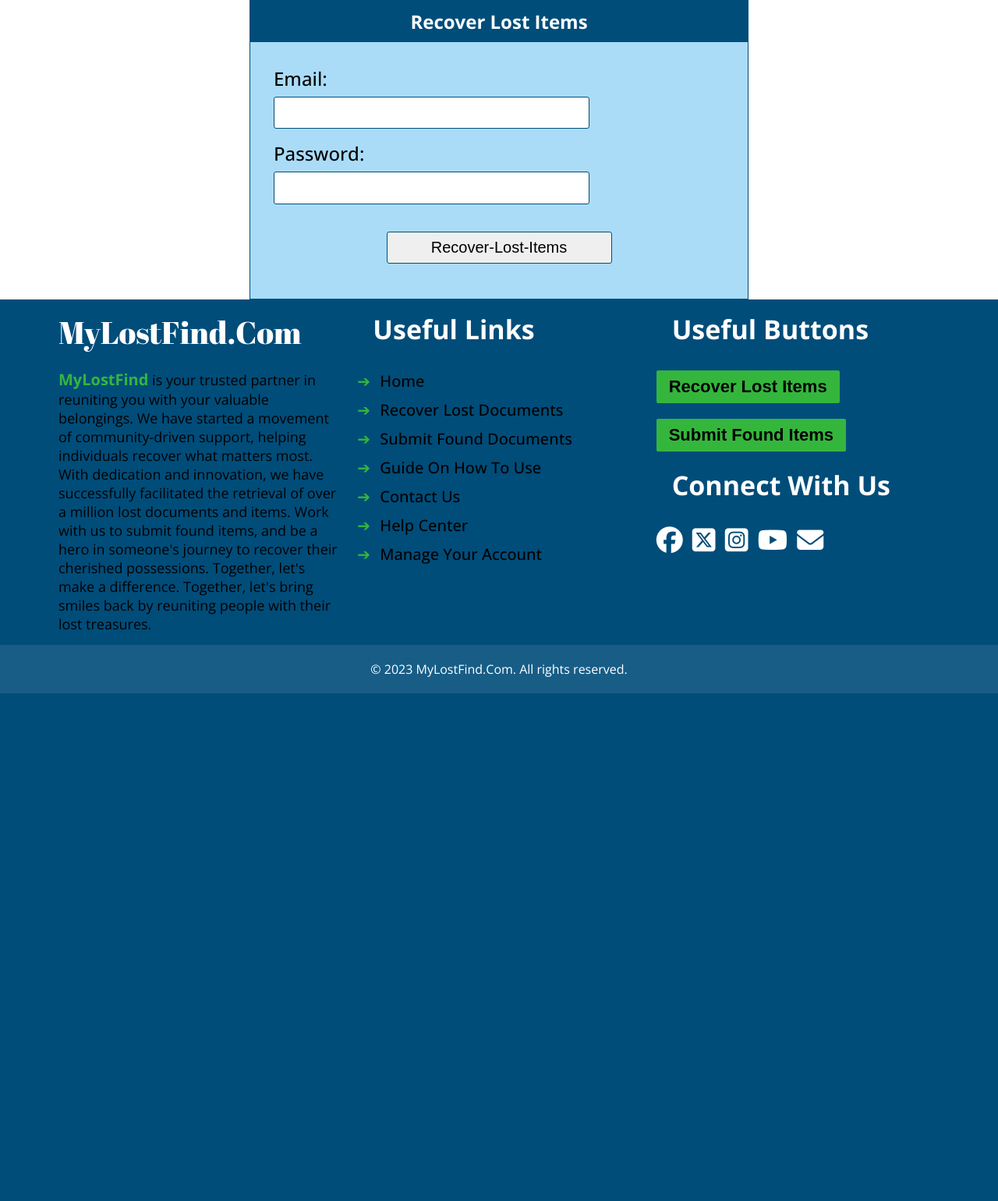
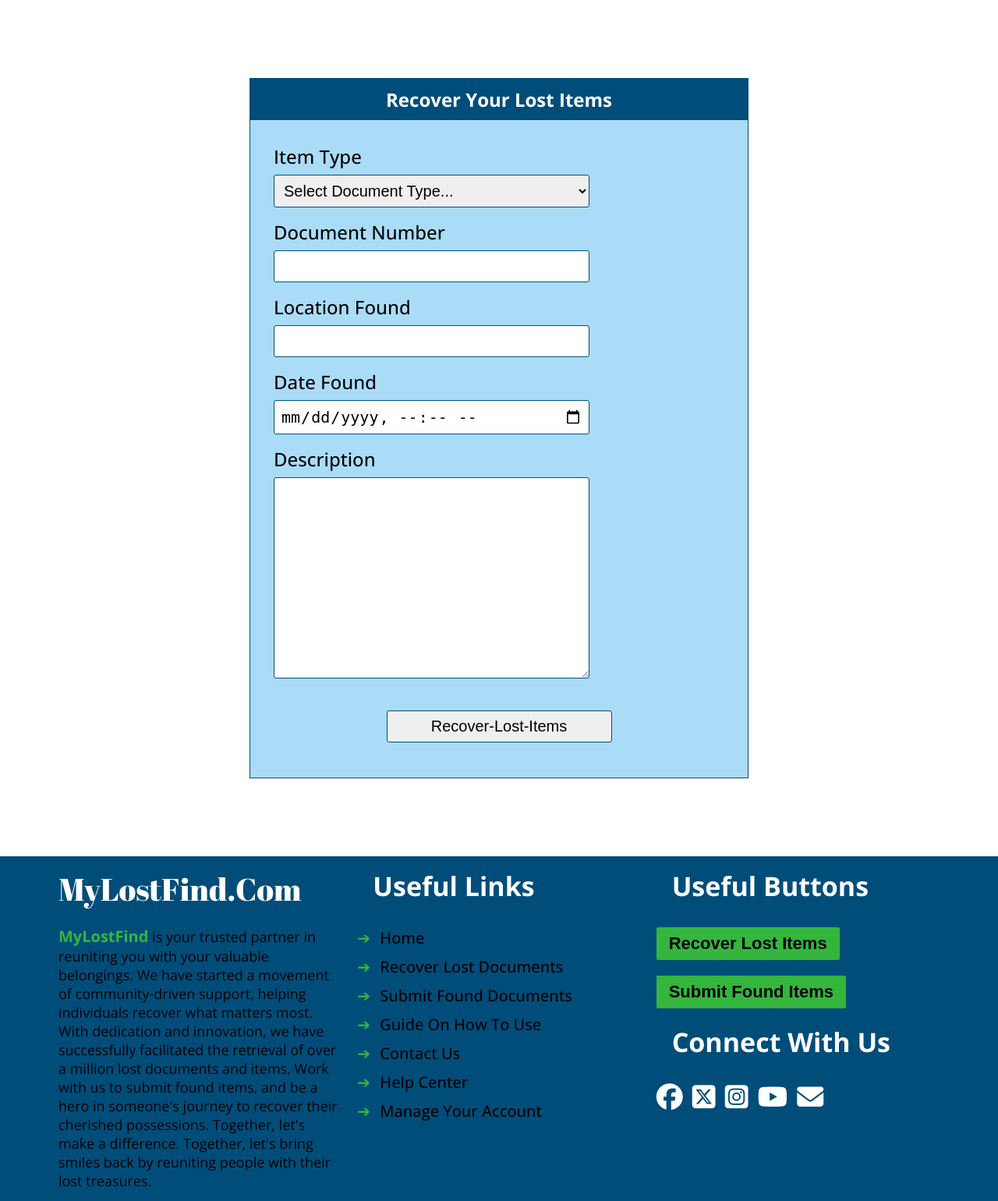
Before and after one commit to Derrick-Nuby/My-Lost-Find, a PHP site: page /pages/recover.html in a window 1280 px wide. Shown: the part 64-1604 px from the top of the page at 78% size. Before the commit the page ends 953 px from the top, so only its background shows below. Run offline with PHP 8.4, Linux system fonts and the light colour scheme; some libraries are stand-ins or nearby versions.

Commit message:
done with the recover form

```diff
--- a/pages/pages.css
+++ b/pages/pages.css
@@ -59,7 +59,7 @@ main {
 .mainbox {
     background-color: var(--secondary);
     width: 50%;
-    margin: 0 auto;
+    margin: 100px auto;
     border: #004d7a 1px solid;
 }
 
@@ -111,7 +111,7 @@ form {
     padding: 30px;
 }
 
-input {
+input, textarea, select {
     width: 70%;
     padding: 8px;
     margin-bottom: 15px;
@@ -120,7 +120,7 @@ input {
     font-size: 20px;
 }
 
-input:focus {
+input:focus, textarea:focus {
     background-color: #ddd;
     outline: none;
 }
@@ -133,6 +133,15 @@ input[type="submit"] {
     width: 50%;
     cursor: pointer;
     margin-top: 20px;
+}
+
+input[type="submit"]:hover {
+    background-color: var(--primary);
+    color: var(--wbg);
+}
+
+.hidden {
+    display: none;
 }
 
 .middle {
--- a/pages/recover.html
+++ b/pages/recover.html
@@ -35,19 +35,38 @@
     </header>
 
     <main>
-        <!-- <h1 class="btitle">Login Or Create An Acount</h1> -->
         <div class="mainbox">
             <div class="choose">
                 <div class="sbtnsc">
-                    Recover Lost Items
+                    Recover Your Lost Items
                 </div>
             </div>
             <div class="login" id="login">
                 <form action="">
-                    <label for="">Email:</label>
-                    <input type="email">
-                    <label for="">Password:</label>
-                    <input type="password">
+                    <label for="itemType">Item Type</label>
+                    <select name="itemType" id="itemType">
+                        <option value="">Select Document Type...</option>
+                        <option value="id">Identification Card</option>
+                        <option value="passport">Passport</option>
+                        <option value="driversLicense">Driver's License</option>
+                        <option value="studentCard">Student ID Card</option>
+                        <option value="visa">Visa</option>
+                        <option value="birthCertificate">Birth Certificate</option>
+                        <option value="landDocs">Land Documents</option>
+                        <option value="businessLicense">Business License</option>
+                        <option value="other">Other...</option>
+                    </select>
+                    <label for="otherDocumentType" id="otherLabel" class="hidden">Other Document Type</label>
+                            <input type="text" id="otherDocumentType" class="hidden">
+
+                    <label for="">Document Number</label>
+                    <input type="text">
+                    <label for="">Location Found</label>
+                    <input type="text">
+                    <label for="">Date Found</label>
+                    <input type="datetime-local">
+                    <label for="">Description</label>
+                    <textarea name="" id="" cols="60" rows="10"></textarea>
                     <div class="middle"><input type="submit" value="Recover-Lost-Items"></div>
                 </form>
             </div>
@@ -100,4 +119,19 @@
     <div class="copy">© 2023 MyLostFind.Com. All rights reserved.</div>
 </body>
 <script src="../app.js"></script>
+<script>
+    const itemTypeSelect = document.getElementById("itemType");
+    const otherLabel = document.getElementById("otherLabel");
+    const otherDocumentType = document.getElementById("otherDocumentType");
+
+    itemTypeSelect.addEventListener("change", function () {
+        if (itemTypeSelect.value === "other") {
+            otherLabel.classList.remove("hidden");
+            otherDocumentType.classList.remove("hidden");
+        } else {
+            otherLabel.classList.add("hidden");
+            otherDocumentType.classList.add("hidden");
+        }
+    });
+</script>
 </html>
```
